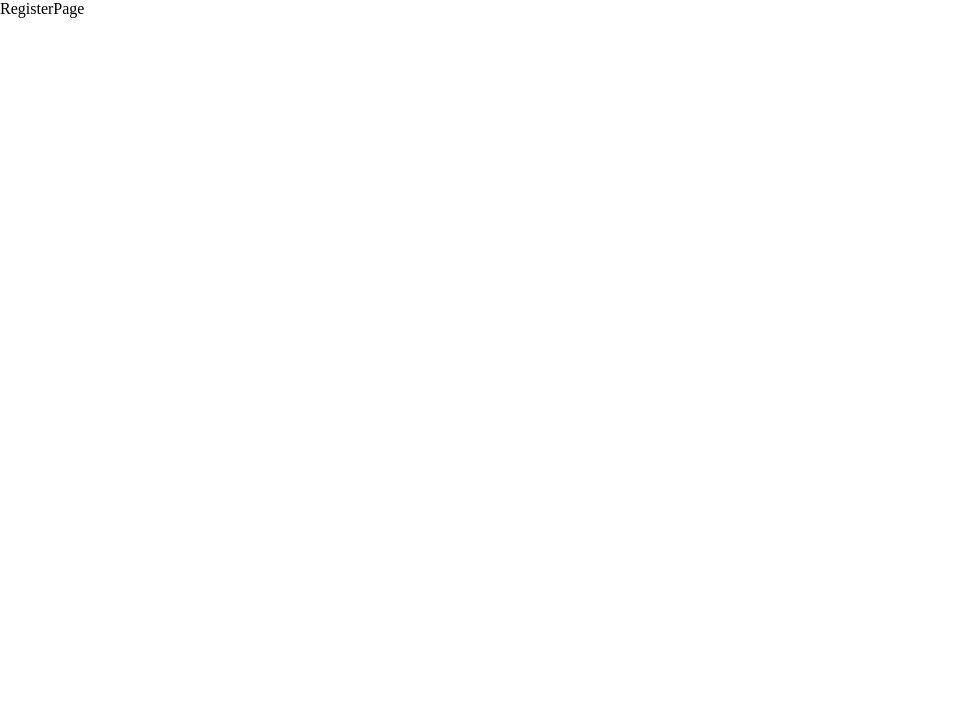
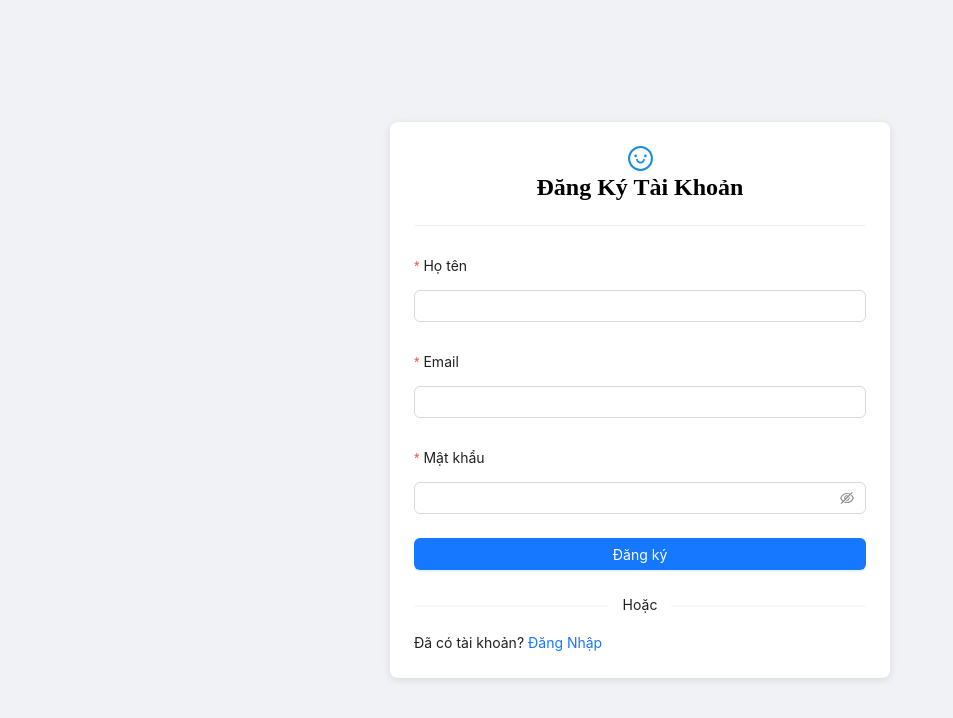
Before and after one commit to kietgudy/test-fullstack, a React (Vite) app in the folder react-javascript/: page /register in a window 1280 px wide. Shown: the top 718 px of the page, without its empty margins (0-953 px from the left). Built offline with nearby package versions, Linux system fonts and the light colour scheme.

Commit message:
register user

```diff
--- /dev/null
+++ b/react-javascript/src/pages/login/login.css
@@ -0,0 +1,19 @@
+.register-page {
+  display: flex;
+  justify-content: center;
+  align-items: center;
+  height: 100vh;
+  background-color: #f0f2f5;
+}
+.wrapper {
+  background: #fff;
+  padding: 24px;
+  border-radius: 8px;
+  box-shadow: 0 2px 8px rgba(0, 0, 0, 0.1);
+  max-width: 500px;
+  width: 100%;
+}
+.heading {
+  text-align: center;
+  margin-bottom: 24px;
+}
--- /dev/null
+++ b/react-javascript/src/pages/login/login.jsx
@@ -0,0 +1,65 @@
+import React, { useState } from "react";
+import { Button, Divider, Form, Input, message, notification } from "antd";
+import "./login.css";
+import { SmileOutlined } from "@ant-design/icons";
+import { Link } from "react-router-dom";
+
+const LoginPage = () => {
+
+
+  return (
+    <div className="register-page">
+      <section className="wrapper">
+        <div className="heading">
+          <span style={{ fontSize: "25px", color: "#188ee3" }}>
+            <SmileOutlined />
+          </span>
+          <h2 className="text text-large">Đăng Nhập Tài Khoản</h2>
+          <Divider />
+        </div>
+        <Form
+          name="basic"
+          labelCol={{ span: 24 }}
+          wrapperCol={{ span: 24 }}
+          style={{ maxWidth: 600 }}
+          autoComplete="off"
+        >
+          <Form.Item
+            label="Email"
+            name="username"
+            rules={[{ required: true, message: "Email không được để trống!" }]}
+          >
+            <Input />
+          </Form.Item>
+
+          <Form.Item
+            label="Mật khẩu"
+            name="password"
+            rules={[
+              { required: true, message: "Mật khẩu không được để trống!" },
+            ]}
+          >
+            <Input.Password />
+          </Form.Item>
+
+          <Form.Item>
+            <Button block type="primary" htmlType="submit">
+              Đăng nhập
+            </Button>
+          </Form.Item>
+          <Divider style={{ fontSize: "14px", fontWeight: "400" }}>
+            Hoặc
+          </Divider>
+          <p className="text text-normal">
+            Chưa có tài khoản?
+            <span>
+              <Link to="/register"> Đăng Ký </Link>
+            </span>
+          </p>
+        </Form>
+      </section>
+    </div>
+  );
+};
+
+export default LoginPage;
--- a/react-javascript/src/pages/register.jsx
+++ /dev/null
@@ -1,5 +0,0 @@
-const RegisterPage = () => {
-  return <div>RegisterPage</div>;
-};
-
-export default RegisterPage;
--- /dev/null
+++ b/react-javascript/src/pages/register/register.css
@@ -0,0 +1,19 @@
+.register-page {
+  display: flex;
+  justify-content: center;
+  align-items: center;
+  height: 100vh;
+  background-color: #f0f2f5;
+}
+.wrapper {
+  background: #fff;
+  padding: 24px;
+  border-radius: 8px;
+  box-shadow: 0 2px 8px rgba(0, 0, 0, 0.1);
+  max-width: 500px;
+  width: 100%;
+}
+.heading {
+  text-align: center;
+  margin-bottom: 24px;
+}
--- /dev/null
+++ b/react-javascript/src/pages/register/register.jsx
@@ -0,0 +1,93 @@
+import React, { useState } from "react";
+import { Button, Divider, Form, Input, message, notification } from "antd";
+import "./register.css";
+import { Link, useNavigate } from "react-router-dom";
+import { SmileOutlined } from "@ant-design/icons";
+import { createUserApi } from "../../utils/api";
+
+const RegisterPage = () => {
+  const navigate = useNavigate();
+  const onFinish = async (values) => {
+    const { name, email, password } = values;
+    const res = await createUserApi(name, email, password);
+    if (res) {
+      notification.success({
+        message: "created user",
+        description: "success",
+      });
+      navigate("/login");
+    } else {
+      notification.error({
+        message: "create error",
+        description: "error",
+      });
+    }
+    console.log(values);
+  };
+
+  return (
+    <div className="register-page">
+      <section className="wrapper">
+        <div className="heading">
+          <span style={{ fontSize: "25px", color: "#188ee3" }}>
+            <SmileOutlined />
+          </span>
+          <h2 className="text text-large">Đăng Ký Tài Khoản</h2>
+          <Divider />
+        </div>
+        <Form
+          name="basic"
+          labelCol={{ span: 24 }}
+          wrapperCol={{ span: 24 }}
+          style={{ maxWidth: 600 }}
+          onFinish={onFinish}
+          autoComplete="off"
+        >
+          <Form.Item
+            label="Họ tên"
+            name="name"
+            rules={[{ required: true, message: "Họ tên không được để trống!" }]}
+          >
+            <Input />
+          </Form.Item>
+
+          <Form.Item
+            label="Email"
+            name="email"
+            rules={[{ required: true, message: "Email không được để trống!" }]}
+          >
+            <Input />
+          </Form.Item>
+
+          <Form.Item
+            label="Mật khẩu"
+            name="password"
+            rules={[
+              { required: true, message: "Mật khẩu không được để trống!" },
+            ]}
+          >
+            <Input.Password />
+          </Form.Item>
+
+          <Form.Item>
+            <Button block type="primary" htmlType="submit">
+              Đăng ký
+            </Button>
+          </Form.Item>
+
+          <Divider style={{ fontSize: "14px", fontWeight: "400" }}>
+            Hoặc
+          </Divider>
+          <p className="text text-normal">
+            Đã có tài khoản?
+            <span>
+              <Link to="/login"> Đăng Nhập </Link>
+            </span>
+          </p>
+        </Form>
+      </section>
+    </div>
+  );
+};
+
+export default RegisterPage;
--- /dev/null
+++ b/react-javascript/src/utils/api.js
@@ -0,0 +1,7 @@
+import axios from "./axios.custom";
+
+export const createUserApi = (name, email, password) => {
+  const URL_API = "/v1/api/register";
+  const data = { name, email, password };
+  return axios.post(URL_API, data);
+};
```
Also changed, not shown: react-javascript/src/main.jsx (+6 -1 lines).
